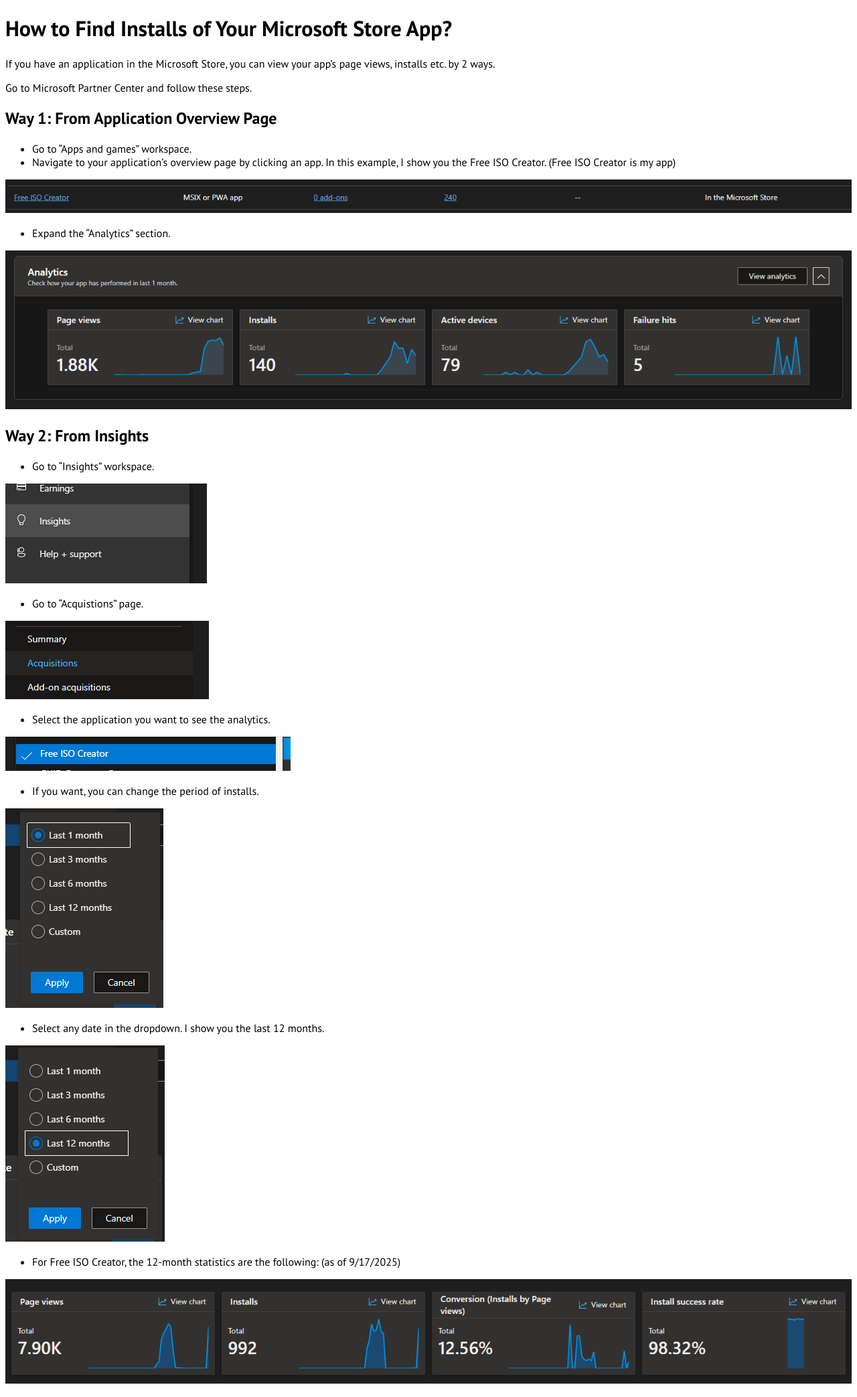
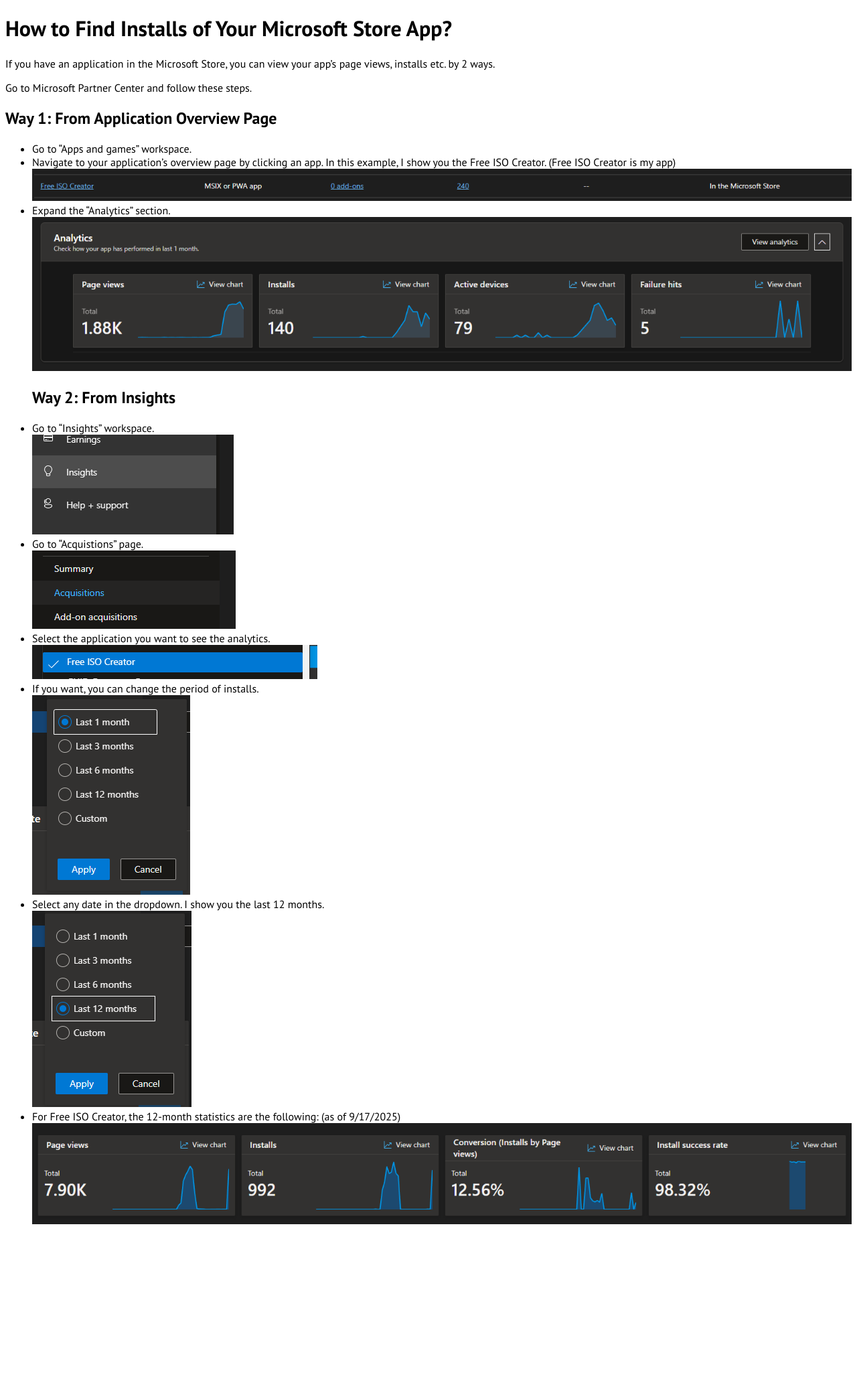
Before and after one commit to huseyin78112/blog.huseyin78112.info, a Jekyll site: the page built from 2025/09/17/how-to-find-installs-of-your-microsoft-store-app.md, in a window 1280 px wide. Shown: the whole page at 67% size. Built offline with Jekyll 4.4.1, drawn with Linux system fonts in a browser that asks for light colours; our own code applies the rules of GitHub Pages for plain Markdown files; after the commit the page ends 1848 px from its top, so only the background shows below that.

```diff
--- a/2025/09/17/how-to-find-installs-of-your-microsoft-store-app.md
+++ b/2025/09/17/how-to-find-installs-of-your-microsoft-store-app.md
@@ -4,29 +4,20 @@ If you have an application in the Microsoft Store, you can view your app's page
 Go to Microsoft Partner Center and follow these steps.
 ## Way 1: From Application Overview Page
 * Go to "Apps and games" workspace.
-* Navigate to your application's overview page by clicking an app. In this example, I show you the Free ISO Creator. (Free ISO Creator is my app)
-
+* Navigate to your application's overview page by clicking an app. In this example, I show you the Free ISO Creator. (Free ISO Creator is my app)<br />
 ![Demonstration image for way 1 step 1](/images/2.png)
-* Expand the "Analytics" section.
-
+* Expand the "Analytics" section.<br />
 ![Demonstration image for way 1 step 2](/images/3.png)
 ## Way 2: From Insights
-* Go to "Insights" workspace.
-
+* Go to "Insights" workspace.<br />
 ![Demonstration image for way 2 step 1](/images/4.png)
-* Go to "Acquistions" page.
-
+* Go to "Acquistions" page.<br />
 ![Demonstration image for way 2 step 2](/images/5.png)
-* Select the application you want to see the analytics.
-
+* Select the application you want to see the analytics.<br />
 ![Demonstration image for way 2 step 3](/images/6.png)
-* If you want, you can change the period of installs.
-
+* If you want, you can change the period of installs.<br />
 ![Demonstration image for way 2 step 4](/images/7.png)
-* Select any date in the dropdown. I show you the last 12 months.
-
+* Select any date in the dropdown. I show you the last 12 months.<br />
 ![Demonstration image for way 2 step 5](/images/8.png)
-
-* For Free ISO Creator, the 12-month statistics are the following: (as of 9/17/2025)
-
+* For Free ISO Creator, the 12-month statistics are the following: (as of 9/17/2025)<br />
 ![Demonstration image for way 2 step 6](/images/9.png)
```
